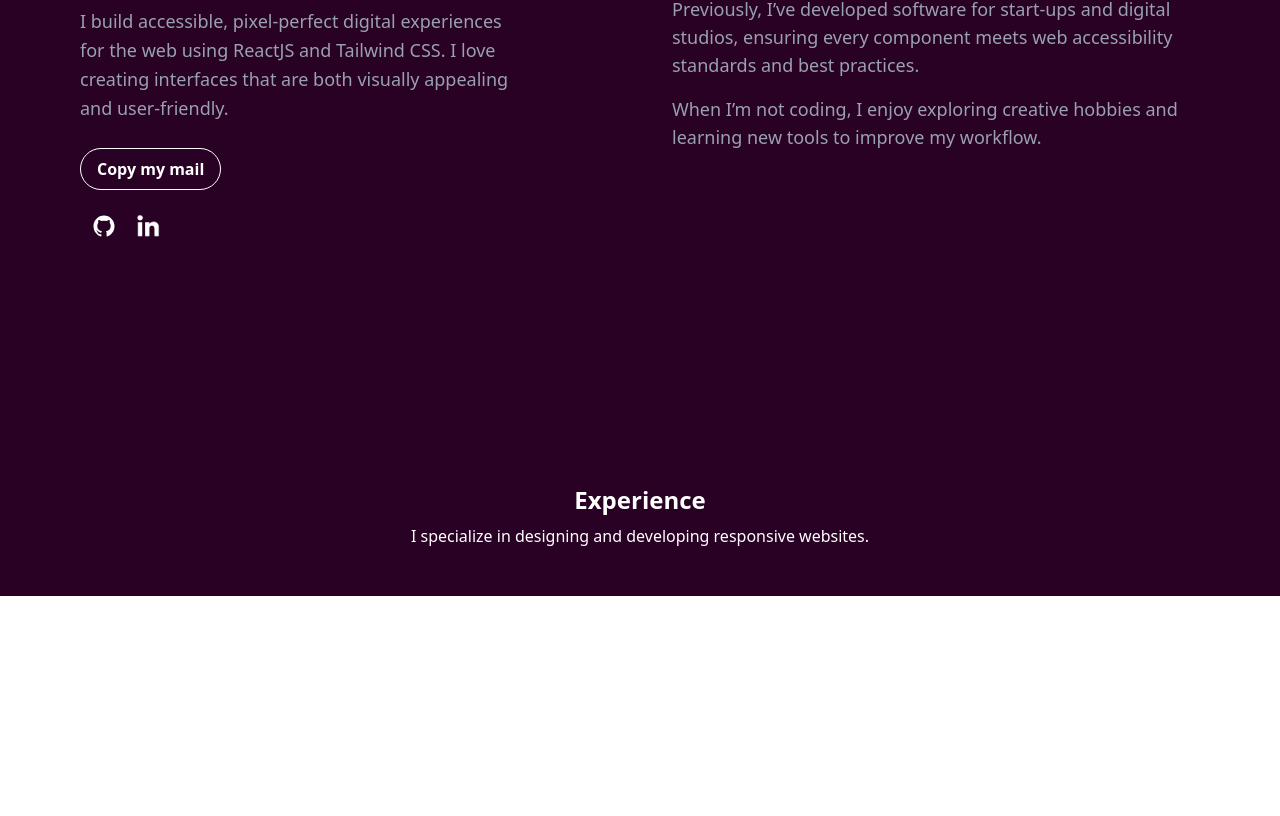
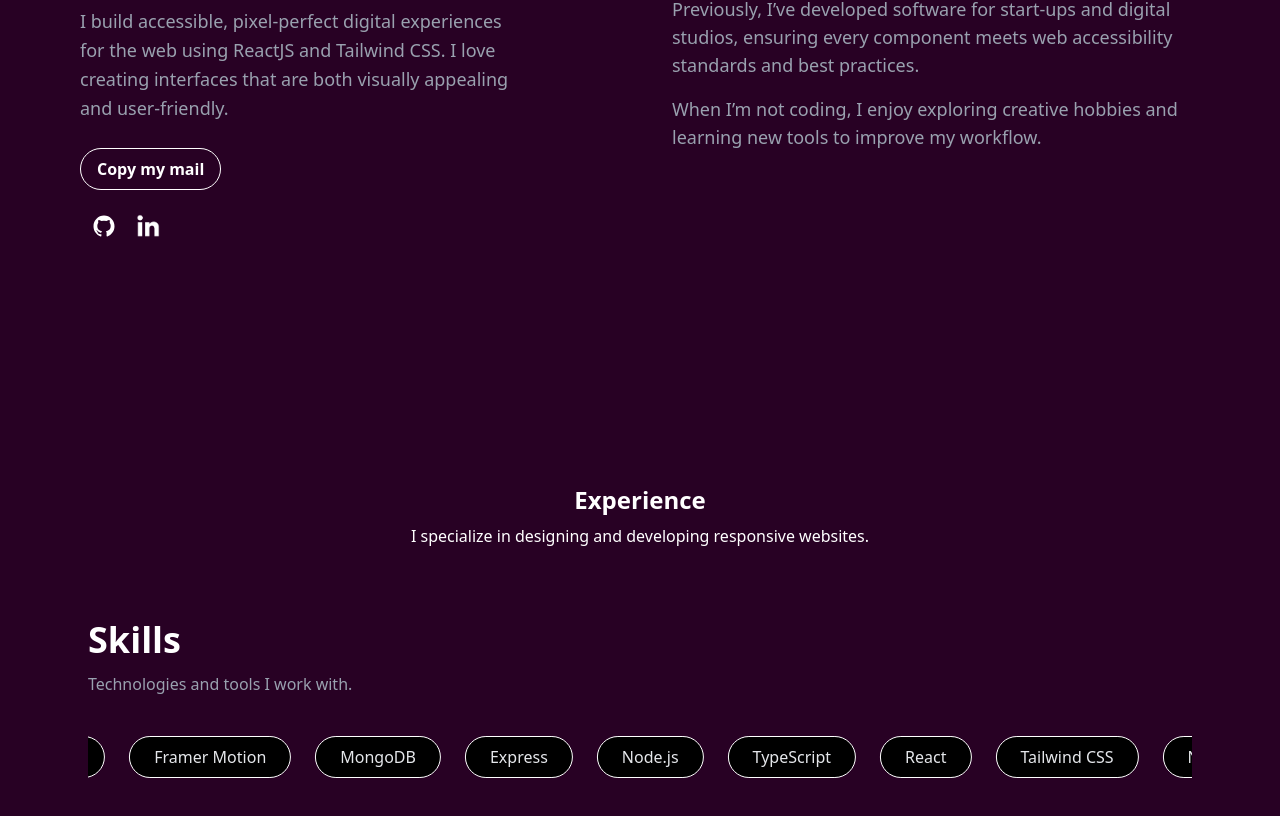
Before and after one commit to Jeniya14/my-portfolio, a React (Vite) app: page / in a window 1280 px wide. Shown: the part 424-1240 px from the top of the page. Before the commit the page ends 1020 px from the top, so only its background shows below. Built offline with nearby package versions, Linux system fonts and the light colour scheme.

Commit message:
skill section created

```diff
--- a/src/App.jsx
+++ b/src/App.jsx
@@ -3,6 +3,7 @@ import GlowCurser from './components/GlowCurser'
 import Experience from './section/Experience'
 import Hero from './section/Hero'
 import Navbar from './section/Navbar'
+import Skill from './section/Skill'
 
 
 function App() {
@@ -16,6 +17,7 @@ function App() {
       </nav>
       <Hero />
       <Experience/>
+      <Skill />
     </div>
   )
 }
--- /dev/null
+++ b/src/section/Skill.jsx
@@ -0,0 +1,57 @@
+import { motion } from "framer-motion";
+
+const Skill = () => {
+    const skills = [
+        "Figma",
+        "GitHub",
+        "Framer Motion",
+        "MongoDB",
+        "Express",
+        "Node.js",
+        "TypeScript",
+        "React",
+        "Tailwind CSS",
+        "Next.js"
+     ];
+  return (
+     <section className="w-full py-10  text-white overflow-hidden">
+      <div className="max-w-6xl mx-auto px-6">
+
+        <h2 className="text-4xl font-bold mb-3">Skills</h2>
+        <p className="text-gray-400 mb-10">
+          Technologies and tools I work with.
+        </p>
+
+         <div className="w-full overflow-hidden">
+
+          <motion.div
+            className="flex gap-6 whitespace-nowrap"
+            animate={{ x: ["0%", "-50%"] }}
+            transition={{
+              repeat: Infinity,
+              repeatType: "loop",
+              duration: 15,
+              ease: "linear",
+            }}
+          >
+            {[...skills, ...skills].map((skill, i) => (
+              <span
+                key={i}
+                className="px-3 sm:px-6 py-2 rounded-full bg-black    border-white text-gray-200 border transition-all cursor-default flex-shrink-0"
+              >
+                {skill}
+              </span>
+            ))}
+          </motion.div>
+
+
+        </div>
+
+
+
+      </div>
+    </section>
+  )
+}
+
+export default Skill
```
